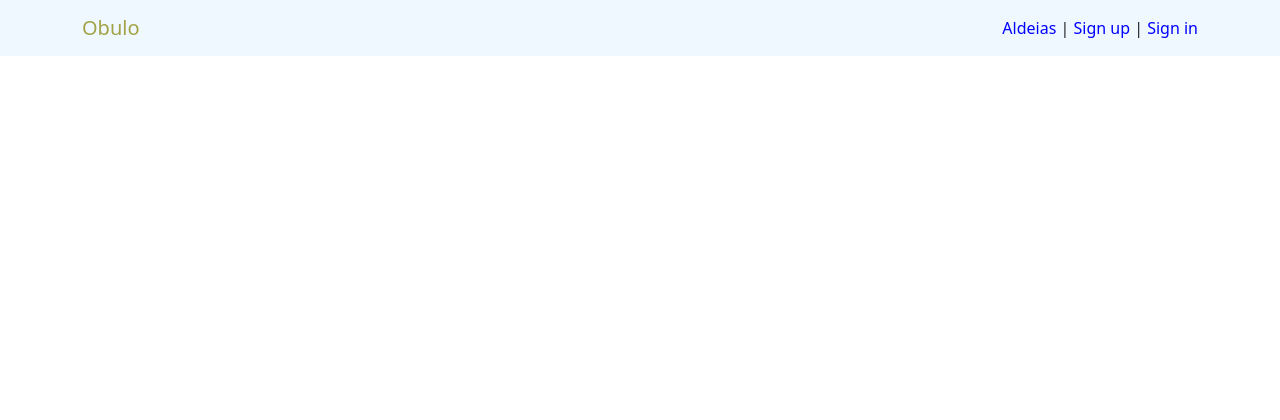
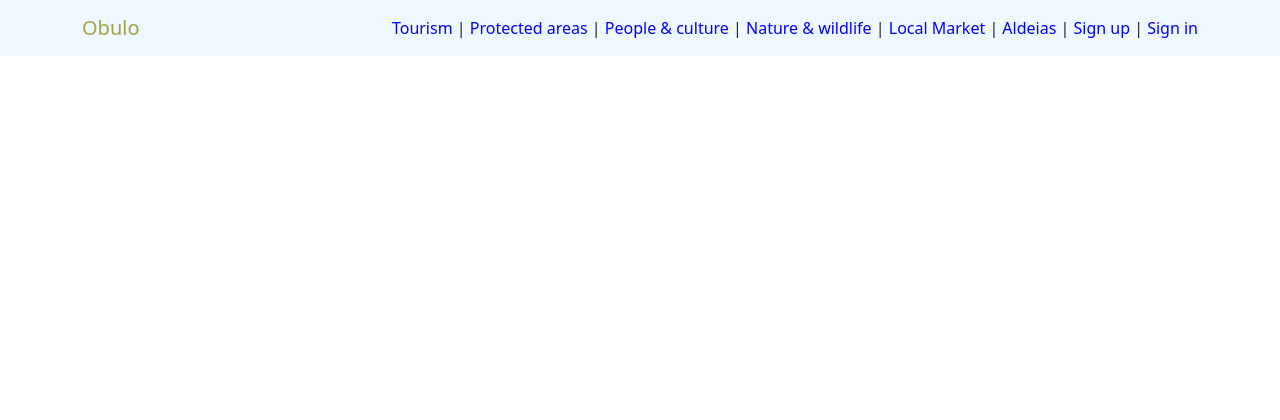
Before and after one commit to marobo/obulo, a Django app: template templates/base_site.html in a window 1280 px wide. Shown: the top 420 px of the page. Run offline with Django 4.2, Linux system fonts and the light colour scheme; the template is opened without the code that fills it, so the values that code supplies are empty.

Commit message:
added more link at header

```diff
--- a/templates/base_site.html
+++ b/templates/base_site.html
@@ -4,7 +4,12 @@
 <nav class="navbar bg-body-tertiary">
     <div class="container">
         <a href="/" class="navbar-brand">Obulo</a>
-        <span class="navbar-text">
+        <div class="ms-auto">
+            <a  href="#">Tourism</a> |
+            <a  href="#">Protected areas</a> |
+            <a  href="#">People & culture</a> |
+            <a  href="#">Nature & wildlife</a> |
+            <a  href="#">Local Market</a> |
             <a
                 hx-get="{% url 'aldeia_list' %}"
                 hx-swap="outerHTML"
@@ -15,7 +20,7 @@
             </a> |
             <a  href="{% url 'create_account' %}">Sign up</a> |
             <a  href="{% url 'login' %}">Sign in</a>
-        </span>
+        </div>
     </div>
 </nav>
 {% endblock %}
```
